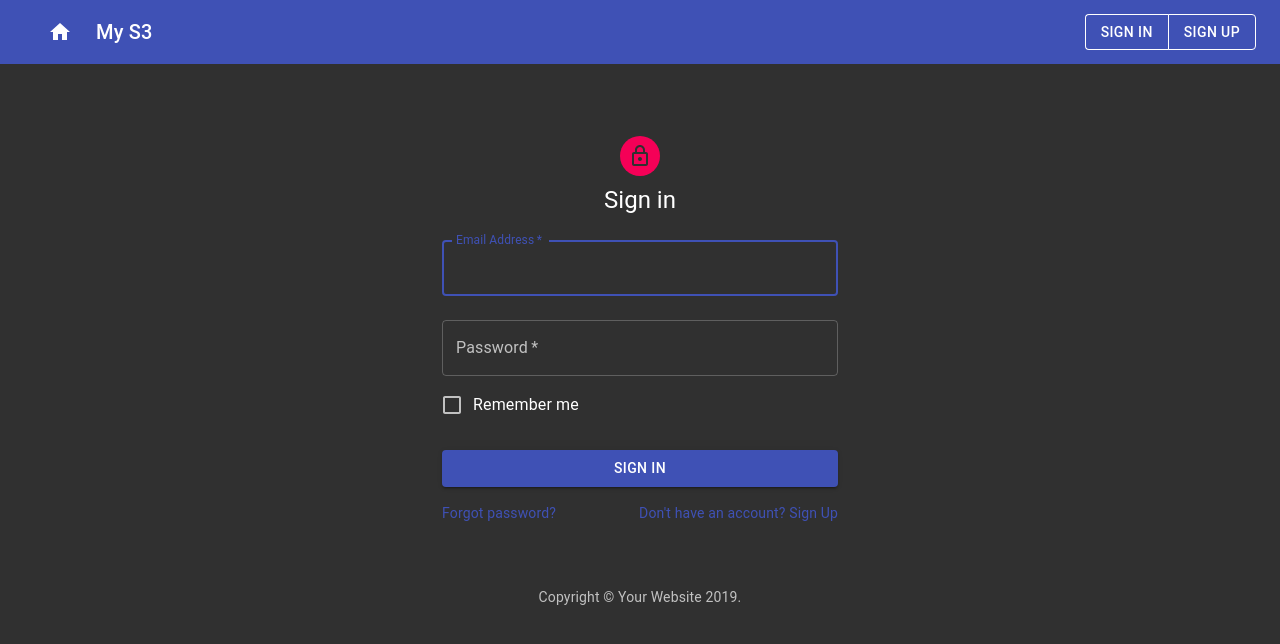
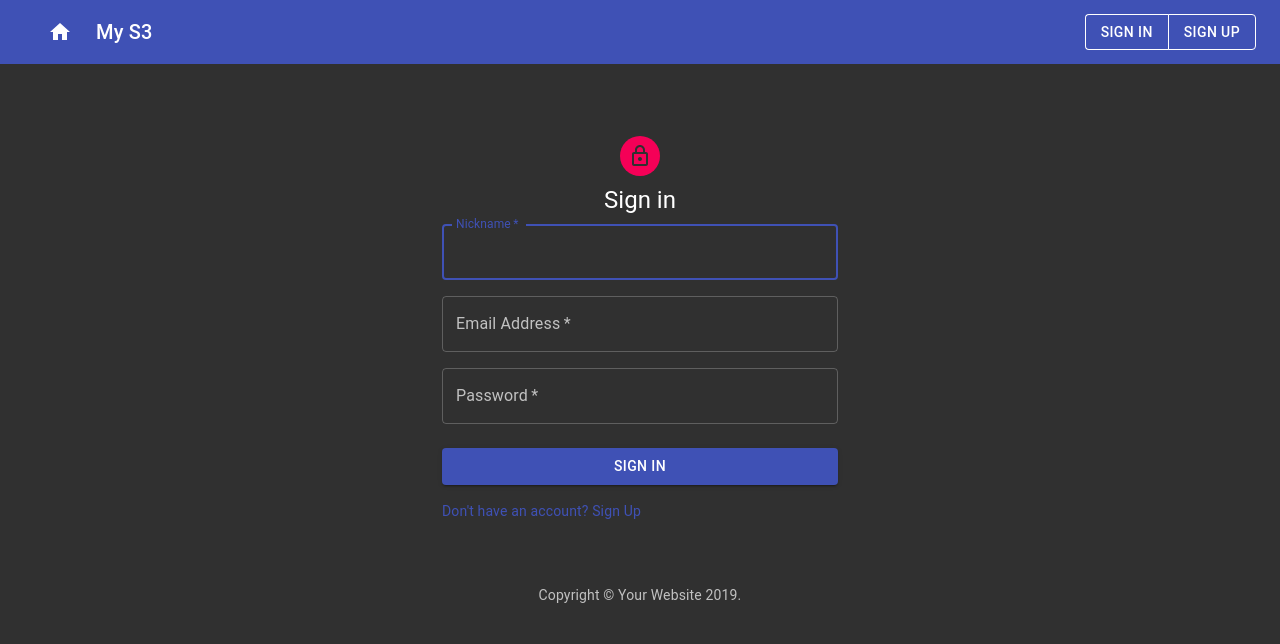
Before and after one commit to BLECUONA/mys3-client, a React (Create React App) app: page /sign-in in a window 1280 px wide. Shown: the top 644 px of the page. Built offline with nearby package versions, Linux system fonts and the light colour scheme.

Commit message:
[DEV](auth) auth screens v1

```diff
--- a/package.json
+++ b/package.json
@@ -14,13 +14,16 @@
     "@types/react": "^16.9.16",
     "@types/react-dom": "^16.9.4",
     "@types/react-router-dom": "^5.1.3",
-    "dotenv": "^8.2.0",
     "react": "^16.12.0",
     "react-dom": "^16.12.0",
     "react-router-dom": "^5.1.2",
     "react-scripts": "3.3.0",
     "serve": "^11.2.0",
     "typescript": "^3.7.3"
+  },
+  "devDependencies": {
+    "@babel/plugin-proposal-optional-chaining": "^7.7.5",
+    "babel-eslint": "^10.0.3"
   },
   "scripts": {
     "start": "react-scripts start",
--- a/src/App.tsx
+++ b/src/App.tsx
@@ -1,16 +1,16 @@
-import React from "react";
+import React, { useState, useEffect } from "react";
 import {
   BrowserRouter as Router,
   Route,
-  Link as RouterLink
+  Link as RouterLink,
+  Redirect
 } from "react-router-dom";
 import { Routes } from "./utils/Routes";
 import * as Screens from "./screens";
 import { AppBar, Toolbar, Typography, Button, Tab, IconButton, ButtonGroup, createMuiTheme, ThemeProvider, CssBaseline } from "@material-ui/core";
 import HomeIcon from '@material-ui/icons/Home';
 import { makeStyles } from '@material-ui/core/styles';
-require('dotenv').config();
-
+import { Items } from "./utils/localStorageItems";
 const LinkComponent = (props: any) => <RouterLink {...props} />;
 
 const theme = createMuiTheme({
@@ -22,11 +22,20 @@ const theme = createMuiTheme({
 const App: React.FC = () => {
   const classes = useStyles();
 
+  const [isConnected, setIsConnected] = useState<boolean>(false);
+
+  useEffect(() => {
+    setIsConnected(localStorage.getItem(Items.token) != null);
+  })
+
+  const _logOut = () => {
+    localStorage.clear();
+    setIsConnected(false)
+  }
+
+  // RENDERS
+  const _renderAppBar = () => {
     return (
-    <ThemeProvider theme={theme}>
-      <CssBaseline />
-      <Router>
-        {/* <AppBar position="static" color="default" elevation={0} className={classes.appBar}> */}
       <AppBar position="static" elevation={0} >
         {/* <Toolbar className={classes.toolbar}> */}
         <Toolbar >
@@ -37,6 +46,7 @@ const App: React.FC = () => {
           <Typography variant="h6" color="inherit" className={classes.centerTitleToolbar}>
             My S3
       </Typography>
+          {!isConnected &&
             <ButtonGroup color="inherit">
               <Button component={LinkComponent} to={Routes.SignIn}>
                 {/* <Button color="inherit" variant="outlined" className={classes.rightToolbar} component={LinkComponent} to={"/sign-in"}> */}
@@ -47,12 +57,32 @@ const App: React.FC = () => {
                 Sign up
               </Button>
             </ButtonGroup>
+          }
+          {isConnected &&
+            <Button component={LinkComponent}
+              to={Routes.Home}
+              onClick={_logOut}
+            >
+              Log out
+            </Button>
+
+          }
         </Toolbar>
       </AppBar>
+    )
+  }
 
-        {/* Routes */}
+  return (
+    <ThemeProvider theme={theme}>
+      <CssBaseline />
+      <Router>
+
+        {/* RENDERS */}
+        {_renderAppBar()}
+
+        {/* ROUTES */}
         <Route exact path={Routes.Home}>
-          <Screens.Home />
+          {isConnected ? <Redirect to={Routes.Dashboard} /> : <Screens.Home />}
         </Route>
         <Route exact path={Routes.SignIn}>
           <Screens.SignIn />
@@ -61,7 +91,7 @@ const App: React.FC = () => {
           <Screens.SignUp />
         </Route>
         <Route exact path={Routes.Dashboard}>
-          <Screens.Dashboard />
+          {isConnected ? <Screens.Dashboard /> : <Redirect to={Routes.Home} />}
         </Route>
 
       </Router>
--- a/src/screens/Dashboard.tsx
+++ b/src/screens/Dashboard.tsx
@@ -1,12 +1,19 @@
-import React from 'react';
+import React, { useState, useEffect } from 'react';
 import { makeStyles, Grid } from '@material-ui/core';
+import { Items } from '../utils/localStorageItems';
 
 const Dashboard: React.FC = () => {
     const classes = useStyles();
 
+    const [nickname, setNickname] = useState<string | null>("");
+
+    useEffect(() => {
+        setNickname(localStorage.getItem(Items.nickname));
+      })
+
     return (
         <Grid container className={classes.body}>
-            <h1>Dashboard</h1>
+            <h1>{`Welcome to your dashboard ${nickname?.toUpperCase()}`}</h1>
         </Grid>
     );
 }
--- a/src/screens/SignIn.tsx
+++ b/src/screens/SignIn.tsx
@@ -1,5 +1,5 @@
-import React from 'react';
-import { Link as RouterLink } from "react-router-dom";
+import React, { useState } from 'react';
+import { Link as RouterLink, Redirect } from "react-router-dom";
 import { Routes } from "../utils/Routes"
 import Avatar from '@material-ui/core/Avatar';
 import Button from '@material-ui/core/Button';
@@ -14,6 +14,9 @@ import LockOutlinedIcon from '@material-ui/icons/LockOutlined';
 import Typography from '@material-ui/core/Typography';
 import Container from '@material-ui/core/Container';
 import commonStyles from "../utils/CommonStyles";
+import { apiMys3Domain, apiMys3Pages } from "../utils/ApiUrls";
+import { User, Response } from "../utils/@types/apiMyS3";
+import { Items } from '../utils/localStorageItems';
 
 function Copyright() {
   return (
@@ -33,6 +36,68 @@ const LinkComponent = (props: any) => <RouterLink {...props} />;
 const SignIn: React.FC = () => {
   const classes = commonStyles();
 
+  // HOOKS FOR INPUTS
+  const [nickname, setNickname] = useState<string>("");
+  const [email, setEmail] = useState<string>("");
+  const [password, setPassword] = useState<string>("");
+  const [error, setError] = useState<boolean>(false);
+  const [toDashboard, setToDashboard] = useState<boolean>(false);
+
+  const _handleNicknameChange = (event: React.ChangeEvent<HTMLInputElement>) => {
+    setNickname(event.target.value);
+  }
+
+  const _handleEmailChange = (event: React.ChangeEvent<HTMLInputElement>) => {
+    setEmail(event.target.value);
+  }
+
+  const _handlePasswordChange = (event: React.ChangeEvent<HTMLInputElement>) => {
+    setPassword(event.target.value);
+  }
+
+  // API CALL
+  const _fetchApiS3 = () => {
+    console.log("Fetchin API ...");
+    let userToRegister: User = { nickname, password, email };
+
+    const options: RequestInit = {
+      method: 'POST',
+      headers: { 'content-type': 'application/json' },
+      body: JSON.stringify({
+        nickname: userToRegister.nickname,
+        email: userToRegister.email,
+        password: userToRegister.password
+      })
+    };
+
+    fetch(
+      `${apiMys3Domain}${apiMys3Pages.SignIn}`,
+      options
+    )
+      .then(async res => {
+        const jsonRes: Response = await res.json();
+
+        if (res.status == 200) {
+          const { nickname, uuid } = jsonRes.data.user;
+          localStorage.setItem(Items.token, jsonRes.meta.token);
+          localStorage.setItem(Items.nickname, nickname);
+          localStorage.setItem(Items.uuid, uuid as unknown as string);
+          setError(false);
+          setToDashboard(true);
+        }
+        else {
+          console.log(`ERR : ${jsonRes.error}`);
+          setError(true);
+        }
+      })
+      .catch(err => {
+        console.log(`ERR : ${err}`);
+        setError(true);
+      })
+  }
+
+  // RENDERS
+  const _renderFormSignIn = () => {
     return (
       <Container component="main" maxWidth="xs">
         <CssBaseline />
@@ -44,20 +109,44 @@ const SignIn: React.FC = () => {
             Sign in
         </Typography>
           <form className={classes.form} noValidate>
+            <Grid container spacing={2}>
+              <Grid item xs={12}>
+                <TextField
+                  autoComplete="fname"
+                  name="nickName"
+                  variant="outlined"
+                  required
+                  fullWidth
+                  id="nickName"
+                  label="Nickname"
+                  autoFocus
+                  value={nickname}
+                  onChange={_handleNicknameChange}
+                  error={error}
+                />
+              </Grid>
+              <Grid item xs={12}>
                 <TextField
                   variant="outlined"
-            margin="normal"
                   required
                   fullWidth
                   id="email"
                   label="Email Address"
                   name="email"
+                  type="email"
                   autoComplete="email"
-            autoFocus
+                  value={email}
+                  onChange={_handleEmailChange}
+                  error={error}
                 />
+                {/* <FormControlLabel
+              control={<Checkbox value="remember" color="primary" />}
+              label="Remember me"
+            /> */}
+              </Grid>
+              <Grid item xs={12}>
                 <TextField
                   variant="outlined"
-            margin="normal"
                   required
                   fullWidth
                   name="password"
@@ -65,25 +154,27 @@ const SignIn: React.FC = () => {
                   type="password"
                   id="password"
                   autoComplete="current-password"
+                  value={password}
+                  onChange={_handlePasswordChange}
+                  error={error}
                 />
-          <FormControlLabel
-            control={<Checkbox value="remember" color="primary" />}
-            label="Remember me"
-          />
+              </Grid>
+            </Grid>
             <Button
               fullWidth
               variant="contained"
               color="primary"
               className={classes.submit}
+              onClick={_fetchApiS3}
             >
               Sign In
           </Button>
             <Grid container>
-            <Grid item xs>
+              {/* <Grid item xs>
                 <Link href="#" variant="body2">
                   Forgot password?
               </Link>
-            </Grid>
+              </Grid> */}
               <Grid item>
                 <Link variant="body2" component={LinkComponent} to={Routes.SignUp}>
                   {"Don't have an account? Sign Up"}
@@ -96,6 +187,13 @@ const SignIn: React.FC = () => {
           <Copyright />
         </Box>
       </Container>
+    )
+  }
+
+  return (
+    <>
+      {toDashboard ? <Redirect to={Routes.Dashboard} /> : _renderFormSignIn()}
+    </>
   );
 }
 
--- a/src/screens/SignUp.tsx
+++ b/src/screens/SignUp.tsx
@@ -14,6 +14,7 @@ import Container from '@material-ui/core/Container';
 import commonStyles from "../utils/CommonStyles";
 import { apiMys3Domain, apiMys3Pages } from "../utils/ApiUrls";
 import { User, Response } from "../utils/@types/apiMyS3";
+import { Items } from '../utils/localStorageItems';
 
 function Copyright() {
   return (
@@ -75,14 +76,13 @@ const SignUp: React.FC = () => {
         const jsonRes: Response = await res.json();
 
         if (res.status == 201) {
-          const { nickname, password, uuid } = jsonRes.data.user;
-          localStorage.setItem("token", jsonRes.meta.token);
-          localStorage.setItem("nickname", nickname);
-          localStorage.setItem("password", password);
-          localStorage.setItem("uuid", uuid as unknown as string);
+          const { nickname, uuid } = jsonRes.data.user;
+          localStorage.setItem(Items.token, jsonRes.meta.token);
+          localStorage.setItem(Items.nickname, nickname);
+          localStorage.setItem(Items.uuid, uuid as unknown as string);
           setError(false);
           setToDashboard(true);
-      }
+        }
         else {
           console.log(`ERR : ${jsonRes.error}`);
           setError(true);
@@ -94,9 +94,8 @@ const SignUp: React.FC = () => {
       })
   }
 
+  // RENDERS
   const _renderFormSignUp = () => {
-    console.log("ENV: ", process.env.ENV)
-    console.log("ENV2: ", process.env.NODE_ENV)
     return (
       <Container component="main" maxWidth="xs">
         <CssBaseline />
--- a/src/utils/ApiUrls.ts
+++ b/src/utils/ApiUrls.ts
@@ -1,10 +1,13 @@
-// require('dotenv').config();
-
 export enum apiMys3Pages {
     Base = "/",
     SignUp = "/api/auth/signup/",
     SignIn = "/api/auth/signin/"
 };
 
-export const apiMys3Domain = "http://localhost:4000";
-// export const apiMys3Domain = process.env.ENV == "dev" ? "http://localhost:4000" : "https://git.heroku.com/mys3dev.git"
+export const apiMys3Domain = (
+    (process.env.NODE_ENV == "production")
+        ? "https://git.heroku.com/mys3.git"
+        : (process.env.NODE_ENV == "development")
+            ? "http://localhost:4000"
+            : "https://git.heroku.com/mys3dev.git"
+)
--- /dev/null
+++ b/src/utils/localStorageItems.ts
@@ -0,0 +1,7 @@
+export enum Items {
+    uuid = "uuid",
+    nickname = "nickname",
+    email = "email",
+    password = "password",
+    token = "token"
+}
```
Also changed, not shown: .babelrc (added), 2 other files (tests, documents, lock files or other folders). Lines whose indentation alone changed are shown as unchanged.
